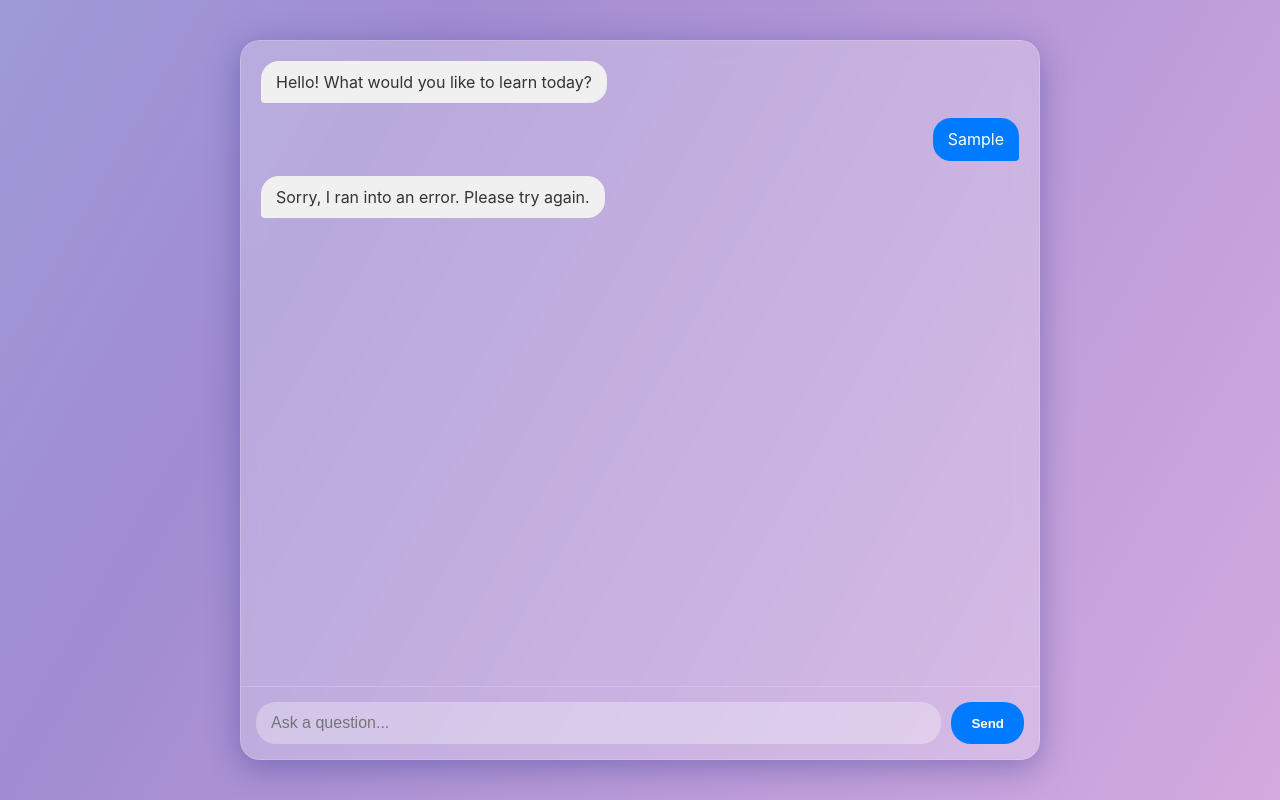
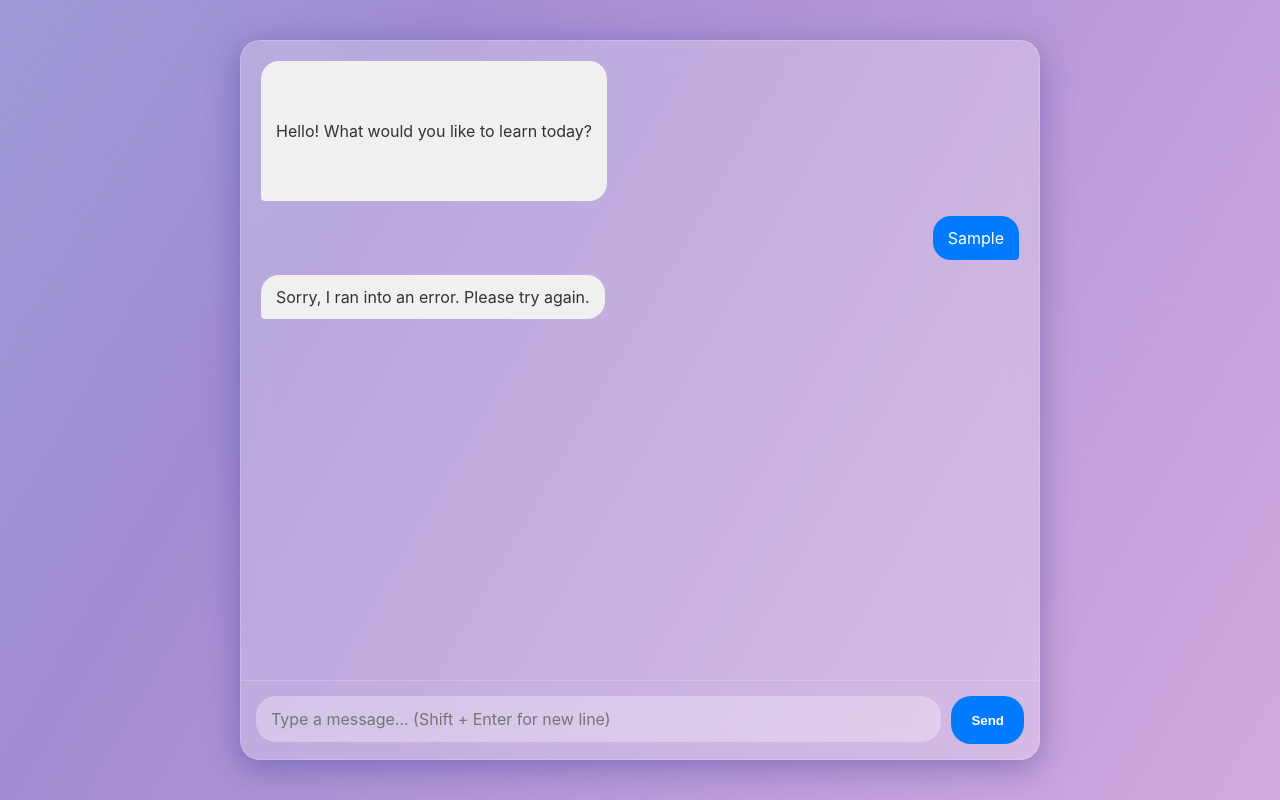
Before and after one commit to nicholasnagle9/assembly-learning-ai, a plain HTML site: page index.html in a window 1280 px wide. Both pictures are taken after typing "Sample" into the empty fields and a click on the button "Send". Drawn offline with nearby package versions, Linux system fonts and the light colour scheme; no server answers.

Commit message:
Enhance chat interface with auto-growing textarea, improved message formatting, and Markdown support

```diff
--- a/index.html
+++ b/index.html
@@ -2,10 +2,11 @@
 <html lang="en">
 <head>
     <meta charset="UTF-8">
+    <meta name="viewport" content="width=device-width, initial-scale=1.0">
+    <title>Assembly Learning AI</title>
 
-    <meta name="viewport" content="width=device-width, initial-scale=1.0">
+    <script src="https://cdn.jsdelivr.net/npm/marked/marked.min.js"></script>
 
-    <title>Assembly Learning AI</title>
     <style>
         /* --- Basic Reset & Background --- */
         * {
@@ -23,7 +24,7 @@
             background: linear-gradient(120deg, #84fab0, #8fd3f4, #a18cd1, #fbc2eb);
             background-size: 400% 400%;
             animation: gradientBG 15s ease infinite;
-            padding: 10px; /* Provides a small buffer on mobile screens */
+            padding: 10px;
         }
 
         @keyframes gradientBG {
@@ -36,17 +37,13 @@
         .chat-container {
             width: 100%;
             max-width: 800px;
-            height: 90vh; /* Takes up 90% of the screen height */
-
-            /* Glassmorphism Effect */
+            height: 90vh;
             background: rgba(255, 255, 255, 0.25);
             backdrop-filter: blur(12px);
             -webkit-backdrop-filter: blur(12px);
             border-radius: 20px;
             border: 1px solid rgba(255, 255, 255, 0.18);
             box-shadow: 0 8px 32px 0 rgba(31, 38, 135, 0.37);
-
-            /* Flexbox to structure the chat window */
             display: flex;
             flex-direction: column;
         }
@@ -55,7 +52,7 @@
         #chat-messages {
             flex-grow: 1;
             padding: 20px;
-            overflow-y: auto; /* Allows scrolling for messages */
+            overflow-y: auto;
             display: flex;
             flex-direction: column;
             gap: 15px;
@@ -65,7 +62,7 @@
             padding: 10px 15px;
             border-radius: 18px;
             max-width: 80%;
-            line-height: 1.4;
+            line-height: 1.5;
         }
 
         .user-message {
@@ -73,6 +70,7 @@
             color: white;
             align-self: flex-end;
             border-bottom-right-radius: 4px;
+            white-space: pre-wrap; /* Respects user's newlines */
         }
 
         .ai-message {
@@ -80,6 +78,7 @@
             color: #333;
             align-self: flex-start;
             border-bottom-left-radius: 4px;
+            white-space: pre-wrap; /* Respects AI's newlines */
         }
 
         .ai-message.typing {
@@ -87,11 +86,29 @@
             font-style: italic;
         }
 
+        /* --- Markdown Formatting Styles --- */
+        .ai-message p { margin-bottom: 1em; }
+        .ai-message p:last-child { margin-bottom: 0; }
+        .ai-message ul, .ai-message ol { margin-left: 20px; margin-bottom: 1em; }
+        .ai-message pre {
+            background-color: #e9ecef;
+            padding: 15px;
+            border-radius: 8px;
+            margin: 1em 0;
+            white-space: pre-wrap;
+            word-wrap: break-word;
+        }
+        .ai-message code {
+            font-family: 'Courier New', Courier, monospace;
+            font-size: 0.95em;
+        }
+
         /* --- Input Form Area --- */
         #chat-form {
             display: flex;
             padding: 15px;
             border-top: 1px solid rgba(255, 255, 255, 0.18);
+            align-items: flex-start; /* Aligns button with the top of the textarea */
         }
 
         #user-input {
@@ -103,6 +120,10 @@
             background: rgba(255, 255, 255, 0.3);
             outline: none;
             margin-right: 10px;
+            resize: none; /* Disables manual resizing */
+            font-family: inherit;
+            line-height: 1.4;
+            max-height: 150px; /* Prevents it from getting too tall */
         }
 
         #send-button {
@@ -110,10 +131,11 @@
             background: #007bff;
             color: white;
             font-weight: bold;
-            padding: 0 20px;
+            padding: 12px 20px;
             border-radius: 20px;
             cursor: pointer;
             transition: background 0.3s ease;
+            height: 48px; /* Matches default textarea height */
         }
 
         #send-button:hover {
@@ -126,79 +148,86 @@
     <main class="chat-container">
         <section id="chat-messages">
             <div class="message ai-message">
-                Hello! What would you like to learn today?
+                <p>Hello! What would you like to learn today?</p>
             </div>
         </section>
         <form id="chat-form">
-    <input type="text" id="user-input" placeholder="Ask a question..." autocomplete="off">
-    <button id="send-button" type="submit">Send</button>
-</form>
+            <textarea id="user-input" placeholder="Type a message... (Shift + Enter for new line)" rows="1"></textarea>
+            <button id="send-button" type="submit">Send</button>
+        </form>
     </main>
 
     <script>
-        // --- DOM Element Selection ---
         const chatForm = document.getElementById('chat-form');
         const userInput = document.getElementById('user-input');
-        const sendButton = document.getElementById('send-button');
         const chatMessages = document.getElementById('chat-messages');
 
-        // --- Event Listener for Form Submission ---
-        chatForm.addEventListener('submit', handleFormSubmit);
+        // --- Auto-growing Textarea Logic ---
+        userInput.addEventListener('input', () => {
+            userInput.style.height = 'auto'; // Reset height
+            userInput.style.height = userInput.scrollHeight + 'px'; // Set to content height
+        });
 
-        async function handleFormSubmit(event) {
-            event.preventDefault(); // Prevents the webpage from reloading
+        // --- "Smart Enter" Key Logic ---
+        userInput.addEventListener('keydown', (event) => {
+            if (event.key === 'Enter' && !event.shiftKey) {
+                event.preventDefault(); // Prevent new line
+                chatForm.requestSubmit(); // Submit the form
+            }
+        });
 
+        // --- Form Submission Handler ---
+        chatForm.addEventListener('submit', async (event) => {
+            event.preventDefault();
             const messageText = userInput.value.trim();
-            if (!messageText) return; // Don't send empty messages
+            if (!messageText) return;
 
-            // 1. Display the user's message immediately
             addMessageToChat(messageText, 'user-message');
-            userInput.value = ''; // Clear the input box
+            userInput.value = '';
+            userInput.style.height = 'auto'; // Reset textarea height after sending
 
-            // 2. Show a "typing..." indicator for better UX
             const typingIndicator = addMessageToChat('AI is thinking...', 'ai-message typing');
 
             try {
-                // 3. Send the message to your live backend API
-                const response = await fetch('http://165.227.109.220:8000/chat', {
+                const response = await fetch('/chat', { // Using relative URL for the proxy
                     method: 'POST',
-                    headers: {
-                        'Content-Type': 'application/json',
-                    },
+                    headers: { 'Content-Type': 'application/json' },
                     body: JSON.stringify({
                         message: messageText,
-                        user_id: 'user123' // Using a placeholder user ID for now
+                        user_id: 'user123' // Placeholder user ID
                     }),
                 });
 
-                if (!response.ok) {
-                    throw new Error('Network response was not ok');
-                }
+                if (!response.ok) throw new Error('Network response was not ok');
 
                 const data = await response.json();
 
-                // 4. Remove the typing indicator and display the AI's real response
                 chatMessages.removeChild(typingIndicator);
-                addMessageToChat(data.reply, 'ai-message');
+                addMessageToChat(data.reply, 'ai-message', true); // Use Markdown for AI messages
 
             } catch (error) {
-                // 5. Handle errors
                 chatMessages.removeChild(typingIndicator);
                 addMessageToChat('Sorry, I ran into an error. Please try again.', 'ai-message');
                 console.error('Fetch Error:', error);
             }
-        }
+        });
 
         // --- Helper function to add messages to the chat window ---
-        function addMessageToChat(text, className) {
+        function addMessageToChat(text, className, useMarkdown = false) {
             const messageDiv = document.createElement('div');
             messageDiv.className = `message ${className}`;
-            messageDiv.textContent = text;
+
+            if (useMarkdown) {
+                // Use marked.js to convert Markdown to HTML, then sanitize
+                messageDiv.innerHTML = marked.parse(text);
+            } else {
+                // For user messages, just display plain text to be safe
+                messageDiv.textContent = text;
+            }
+
             chatMessages.appendChild(messageDiv);
-
-            // Scroll to the bottom to see the latest message
             chatMessages.scrollTop = chatMessages.scrollHeight;
-            return messageDiv; // Return the element so we can remove it if needed
+            return messageDiv;
         }
     </script>
 
```
